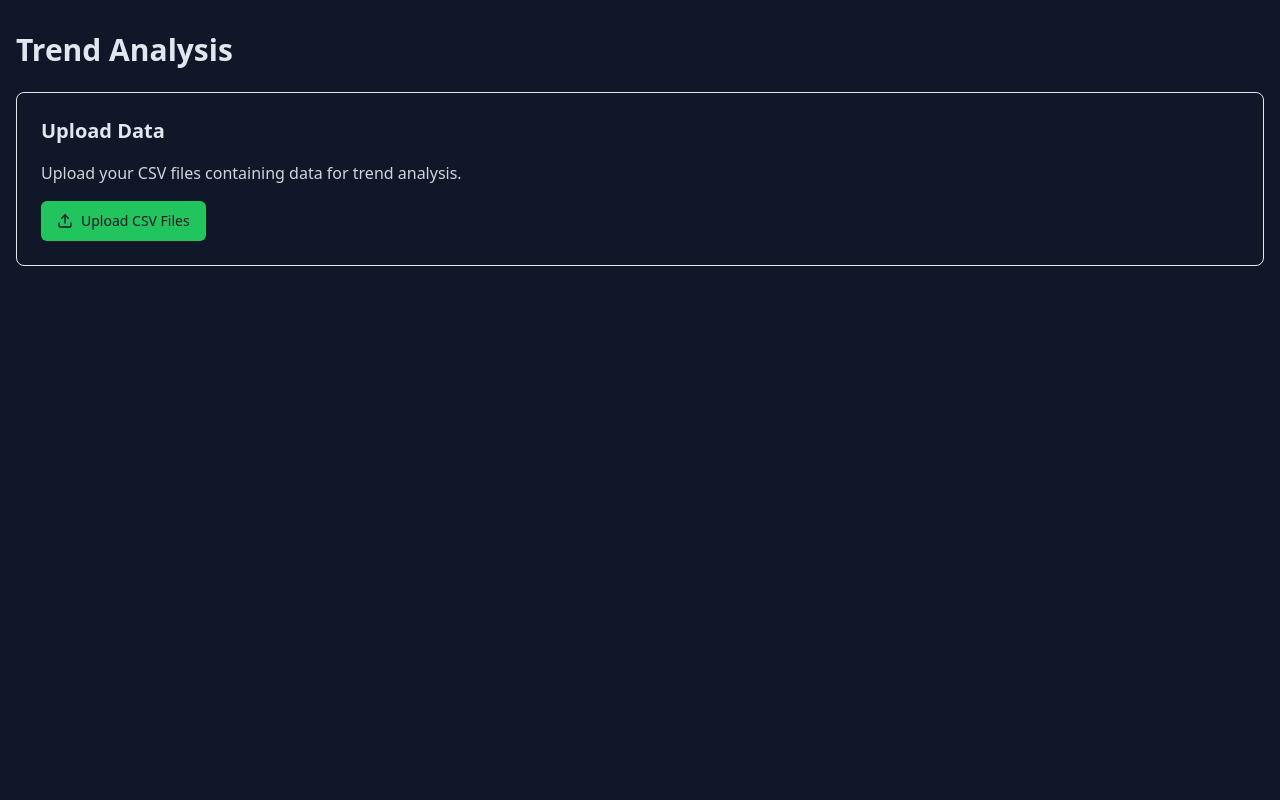
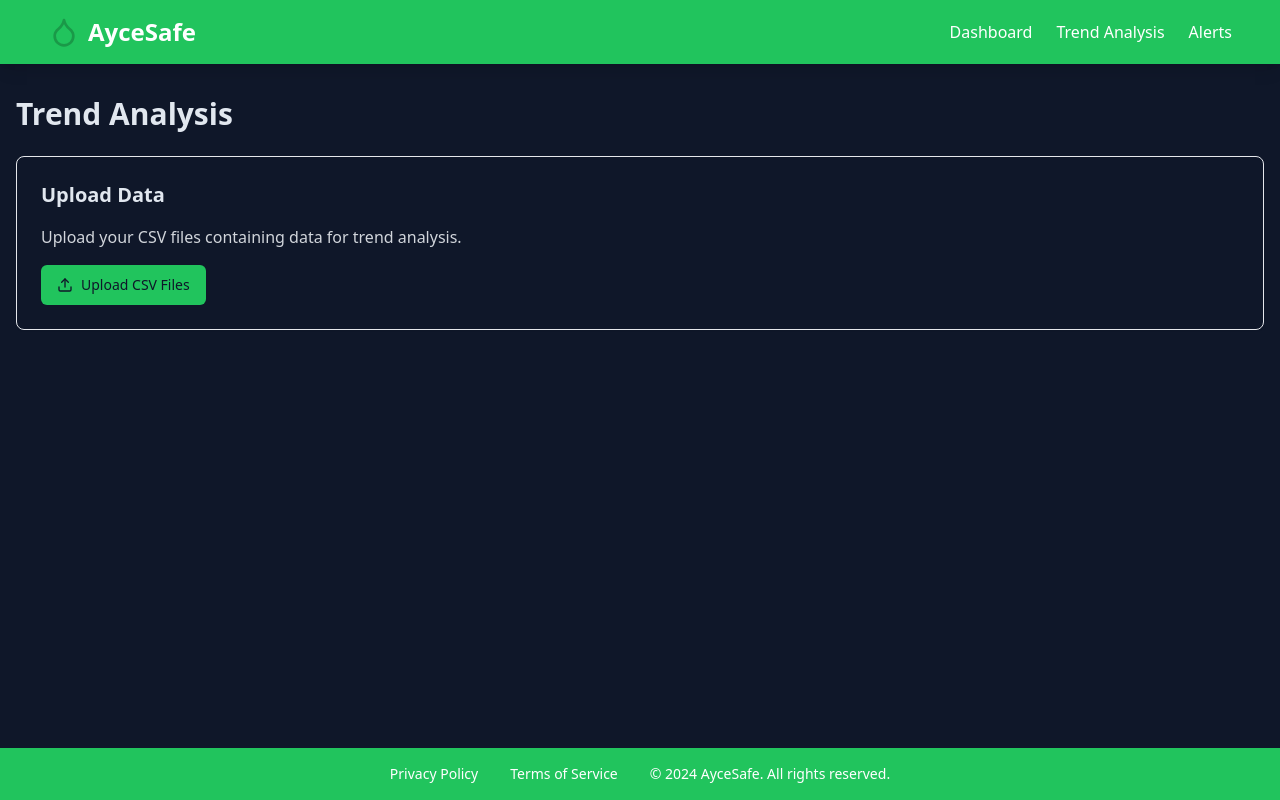
Before and after one commit to makona-OG/aycesafe, a React (Vite) app: page /trend-analysis in a window 1280 px wide. Built offline with nearby package versions, Linux system fonts and the light colour scheme.

Commit message:
Fix layout issues on Trend Analysis page
Restores the navbar and footer components on the Trend Analysis page to ensure consistent site layout and navigation functionality.
[skip gpt_engineer]

```diff
--- a/src/pages/TrendAnalysis.tsx
+++ b/src/pages/TrendAnalysis.tsx
@@ -3,6 +3,8 @@ import { Button } from "@/components/ui/button";
 import { Upload } from "lucide-react";
 import { useState } from "react";
 import { useToast } from "@/hooks/use-toast";
+import { Header } from "@/components/Layout/Header";
+import { Footer } from "@/components/Layout/Footer";
 import {
   Table,
   TableBody,
@@ -98,7 +100,9 @@ export const TrendAnalysis = () => {
   };
 
   return (
-    <div className="container mx-auto py-8 px-4">
+    <div className="min-h-screen flex flex-col">
+      <Header />
+      <div className="container mx-auto py-8 px-4 flex-grow">
         <h1 className="text-3xl font-bold mb-6">Trend Analysis</h1>
 
         <Card className="p-6 mb-6">
@@ -142,7 +146,6 @@ export const TrendAnalysis = () => {
                 <p><strong>Columns:</strong> {fileData.analysis.columnCount}</p>
               </div>
 
-            {/* Data Visualization */}
               <div className="space-y-4">
                 <h3 className="text-lg font-semibold">Trend Analysis</h3>
                 <DataChart
@@ -151,7 +154,6 @@ export const TrendAnalysis = () => {
                 />
               </div>
 
-            {/* Statistical Summary */}
               <div className="space-y-4">
                 <h3 className="text-lg font-semibold">Statistical Summary</h3>
                 <StatisticalSummary
@@ -192,6 +194,8 @@ export const TrendAnalysis = () => {
           </Card>
         ))}
       </div>
+      <Footer />
+    </div>
   );
 };
 
```
Lines whose indentation alone changed are shown as unchanged.
